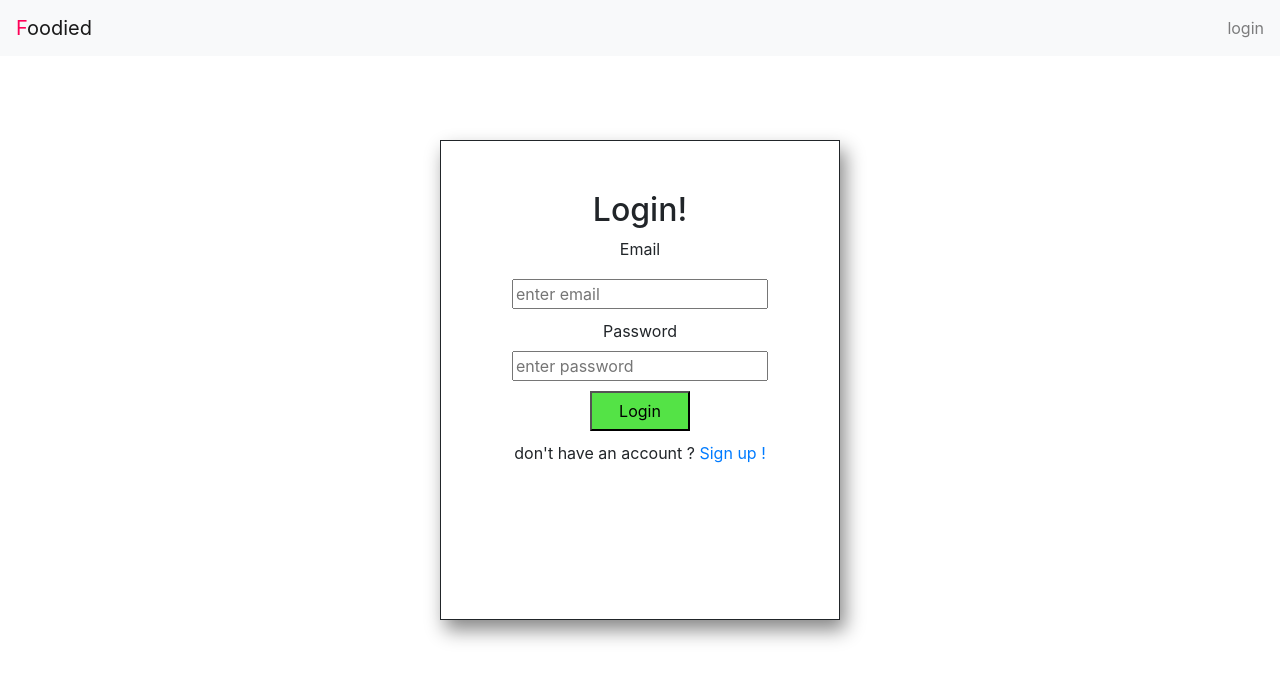
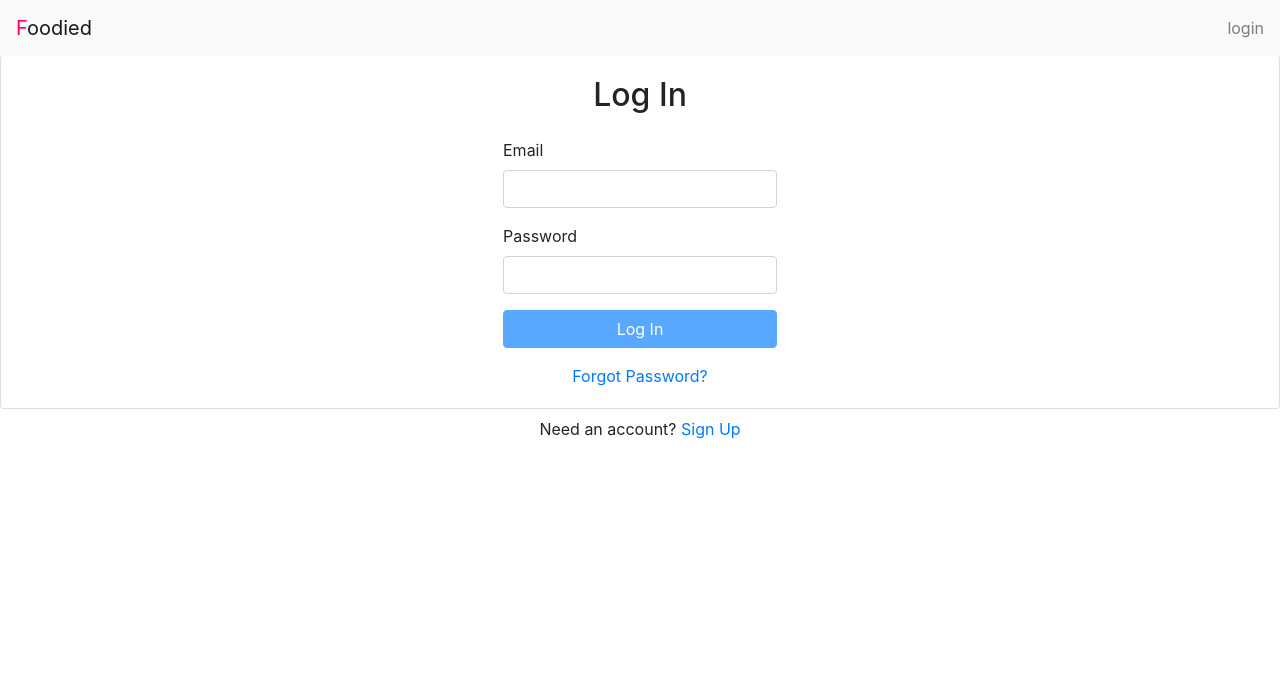
Before and after one commit to Nerfi/food-app, a React (Create React App) app: page /login in a window 1280 px wide. Shown: the top 680 px of the page. Built offline with nearby package versions, Linux system fonts and the light colour scheme; no server answers.

Commit message:
auth system done

```diff
--- a/src/App.js
+++ b/src/App.js
@@ -28,7 +28,7 @@ function App() {
          <Route path="/random" component={RandomMeal}/>
          <Route path="/login" component={Login}/>
          <Route path="/signup" component={Signup}/>
-         <Route path="/forgotPassword" component={ForgotPassword}/>
+         <Route path="/forgot-password" component={ForgotPassword}/>
          <Route path="/dashboard" component={Dashboard}/>
          <Route path="/updateUserData" component={UpdateUserData}/>
          <Route exact  path="/" component={Home} />
--- a/src/Auth/Login.css
+++ b/src/Auth/Login.css
@@ -1,40 +1,3 @@
-.loginContainer {
-  display: flex;
-  justify-content: center;
-  margin-top: 90px;
-
+.cardComponent {
+  align-items: center;
 }
-
-
-.loginForm {
-   margin-top: 50px;
-  text-align: center;
-  border-style: solid;
-  width: 25rem;
-  height: 30rem;
-  border: 1px solid;
-  padding: 10px;
-  box-shadow: 5px 10px 18px #888888;
-  padding:  50px;
-}
-
-.loginForm > {
-  text-align: center;
-  margin-top: 50px;
-}
-
-.loginH2 {
- text-align: center;
-}
-
-.input {
-  padding: 10px;
-  text-align: center;
-}
-
-.submit {
-  background-color: #54e346;
-  width: 100px;
-  height: 40px;
-  margin: 10px;
-}
--- a/src/Auth/Login.js
+++ b/src/Auth/Login.js
@@ -3,60 +3,59 @@ import { firebase} from '../firebase/firebase';
 import './Login.css';
 import {useHistory, Link} from 'react-router-dom';
 import { UserContext} from '../AuthContext/UserContext';
+import { Form, Button, Card, Alert } from "react-bootstrap"
 
 
 function Login () {
 
-  const [email, setEmail] = useState('')
+  const [email, setEmail] = useState('');
   const [password, setPassword] = useState('');
-  const [error, setError] = useState(null);
-  const {login} = useContext(UserContext);
-  const history = useHistory();
+  const {login, user} = useContext(UserContext);
+  const [error, setError] = useState("")
+  const history = useHistory()
 
+  async function handleSubmit(e) {
+    e.preventDefault()
 
+    try {
+      setError("")
+      await login(email, password)
+      history.push("/")
+    } catch {
+      setError("Failed to log in")
+    }
 
-const loginUser = async(e) => {
-  e.preventDefault();
-
-  try {
-    await login(email, password)
-    history.push('/');
-
-  }catch(e){
-    setError(e.message);
   }
 
-}
-
-  return(
-    <div className="loginContainer">
-
-    <form onSubmit={loginUser} className="loginForm">
-    {error && <p>{error}</p>}
-
-      <h2 className="loginH2">Login!</h2>
-      <label>Email</label>
-      <div className="input">
-       <input type="email" name="email" value={email} placeholder="enter email" onChange={(e) => setEmail(e.target.value)}/>
+  return (
+    <div  style={{marginTop: '55px'}}>
+      <Card className="cardComponent">
+        <Card.Body>
+          <h2 className="text-center mb-4">Log In</h2>
+          {error && <Alert variant="danger">{error}</Alert>}
+          <Form onSubmit={handleSubmit}>
+            <Form.Group id="email">
+              <Form.Label>Email</Form.Label>
+              <Form.Control type="email" value={email} onChange={(e) => setEmail(e.target.value)} required />
+            </Form.Group>
+            <Form.Group id="password">
+              <Form.Label>Password</Form.Label>
+              <Form.Control type="password" value={password} onChange={(e) => setPassword(e.target.value)} required />
+            </Form.Group>
+            <Button disabled={!user} className="w-100" type="submit">
+              Log In
+            </Button>
+          </Form>
+          <div className="w-100 text-center mt-3">
+            <Link to="/forgot-password">Forgot Password?</Link>
+          </div>
+        </Card.Body>
+      </Card>
+      <div className="w-100 text-center mt-2">
+        Need an account? <Link to="/signup">Sign Up</Link>
       </div>
-      <label>Password</label>
-      <div>
-      <input type="password" name="password" value={password} placeholder="enter password" onChange={(e) => setPassword(e.target.value)}/>
-
-      </div>
-      <button type="submit" className="submit">
-        Login
-      </button>
-
-      <div className="alreadyAccount">
-       <p>don't have an account ? <Link to="Signup" >Sign up !</Link> </p>
-
-      </div>
-
-    </form>
-
     </div>
-    )
+  )
 }
 
 export default Login;
--- a/src/components/userProfile/ForgotPassword.js
+++ b/src/components/userProfile/ForgotPassword.js
@@ -28,7 +28,7 @@ import { Link } from "react-router-dom"
 
   return (
     <div style={{paddingTop: '55px'}}>
-      <Card>
+      <Card style={{ alignItems: 'center'}}>
         <Card.Body>
           <h2 className="text-center mb-4">Password Reset</h2>
           {error && <Alert variant="danger">{error}</Alert>}
```
Also changed, not shown: 1 other file (tests, documents, lock files or other folders).
